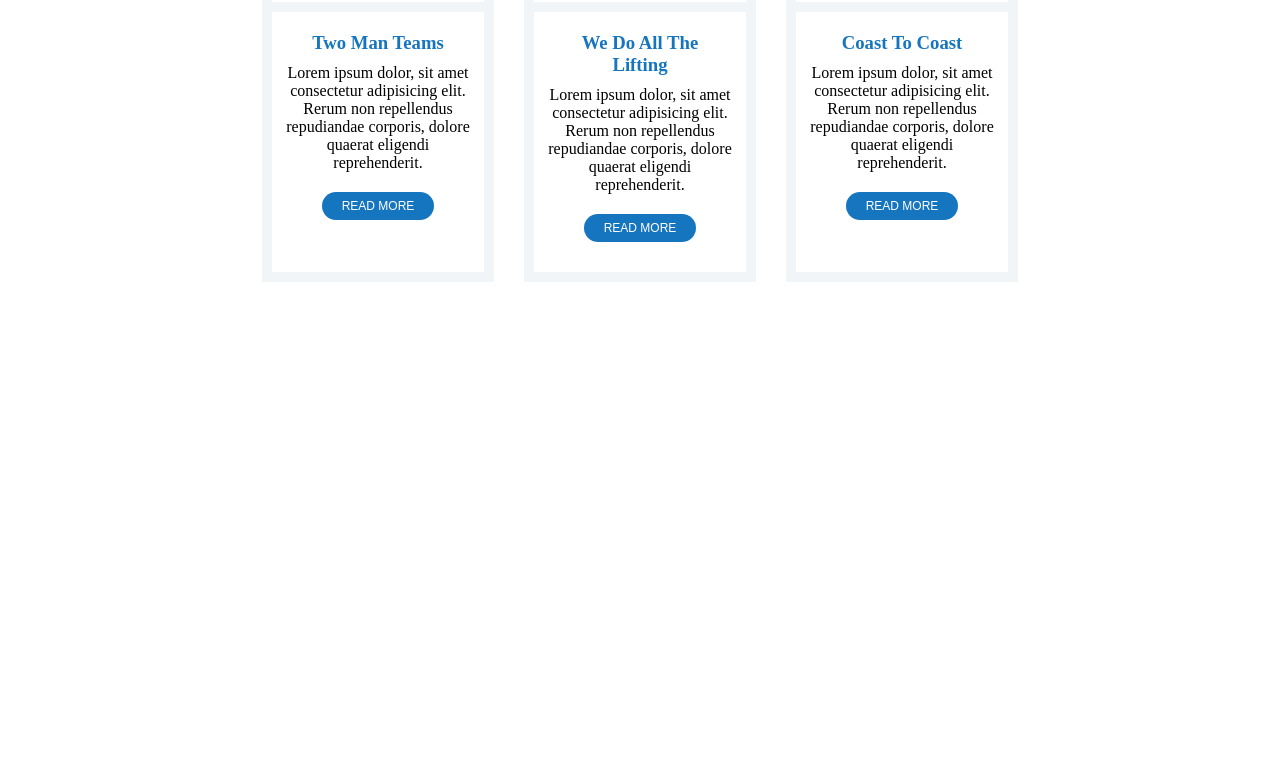
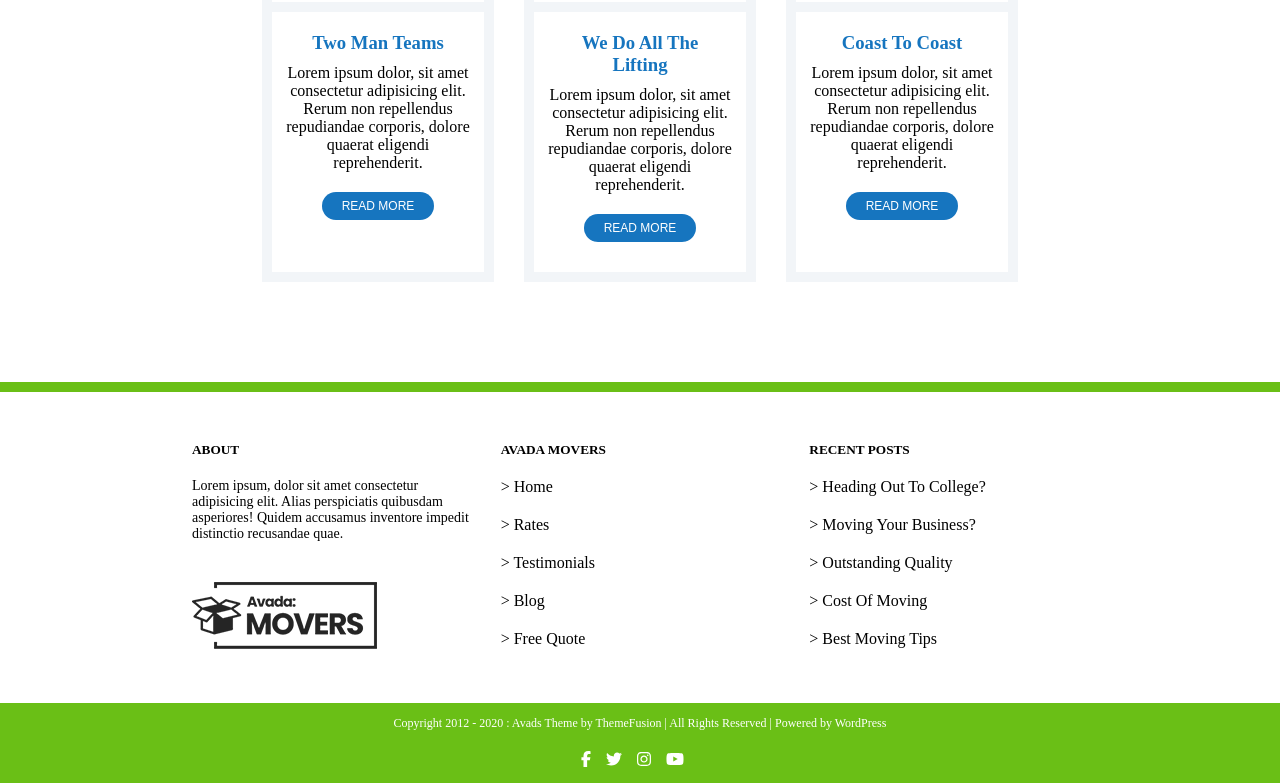
Before and after one commit to Paolo100s/proj-html-vuejs, a Vue app: page / in a window 1280 px wide. Shown: the part 1284-2067 px from the top of the page. Before the commit the page ends 1666 px from the top, so only its background shows below. Built offline with nearby package versions, Linux system fonts and the light colour scheme.

Commit message:
add footer

```diff
--- a/src/App.vue
+++ b/src/App.vue
@@ -2,12 +2,14 @@
 import { store } from './store';
 import PageHeader from './components/PageHeader.vue';
 import PageMain from './components/PageMain.vue';
+import PageFooter from './components/PageFooter.vue';
 
 export default {
     components: {
         store,
         PageHeader,
-        PageMain
+        PageMain,
+        PageFooter
     },
     data() {
         return {
@@ -25,6 +27,10 @@ export default {
     <main>
         <PageMain />
     </main>
+
+    <footer>
+        <PageFooter />
+    </footer>
 </template>
 
 <style lang="scss">
--- a/src/components/PageFooter.vue
+++ b/src/components/PageFooter.vue
@@ -1,7 +1,122 @@
 <script>
+import { store } from '../store';
 
+export default {
+    name: 'PageFooter',
+    data() {
+        return {
+            store
+        }
+    }
+}
 </script>
 
-<template></template>
+<template>
+    <div class="line">
+    </div>
 
-<style lang="scss"></style>
+    <div class="up_footer">
+        <div class="container">
+            <div class="row">
+                <div class="col">
+                    <h5>ABOUT</h5>
+                    <p>Lorem ipsum, dolor sit amet consectetur adipisicing elit. Alias perspiciatis quibusdam
+                        asperiores!
+                        Quidem accusamus inventore impedit distinctio recusandae quae.</p>
+                    <div>
+                        <img src="../assets/img/movers/avada-movers-logo.png" alt="img">
+                    </div>
+                </div>
+                <div class="col">
+                    <h5>AVADA MOVERS</h5>
+                    <ul>
+                        <li v-for="_ in store.moversList"><a href="#">> {{ _ }}</a></li>
+                    </ul>
+                </div>
+                <div class="col">
+                    <h5>RECENT POSTS</h5>
+                    <ul>
+                        <li v-for="_ in store.posts"><a href="#">> {{ _ }}</a></li>
+                    </ul>
+                </div>
+            </div>
+        </div>
+    </div>
+
+    <div class="down_footer">
+        <div class="container">
+            <div>
+                <span>Copyright 2012 - 2020 : Avads Theme by ThemeFusion | All Rights Reserved | Powered by WordPress
+                </span>
+            </div>
+            <div>
+                <a href="#"><font-awesome-icon icon="fa-brands fa-facebook-f" /></a>
+                <a href="#"><font-awesome-icon icon="fa-brands fa-twitter" /></a>
+                <a href="#"><font-awesome-icon icon="fa-brands fa-instagram" /></a>
+                <a href="#"><font-awesome-icon icon="fa-brands fa-youtube" /></a>
+            </div>
+        </div>
+    </div>
+</template>
+
+<style lang="scss">
+@use '../styles/partials/variables.scss' as *;
+@use '../styles/general.scss';
+
+.line {
+    height: 10px;
+    background-color: $secondary;
+}
+
+.up_footer {
+    padding: 50px 0;
+
+    .row {
+        gap: 20px;
+    }
+
+    .col {
+        flex-basis: calc((100% / 3) - 20px);
+    }
+
+    p {
+        padding: 20px 0 40px;
+        font-size: 14px;
+    }
+
+    li {
+        padding-top: 20px;
+    }
+
+    a {
+        color: $black;
+
+        &:hover {
+            color: $secondary;
+        }
+    }
+}
+
+.down_footer {
+    height: 80px;
+    background-color: $secondary;
+    text-align: center;
+    color: $white;
+
+    .container {
+        div {
+            padding: 10px 0;
+        }
+    }
+
+    span {
+        font-size: 12px;
+
+    }
+
+    a {
+        color: $white;
+        padding-right: 15px;
+    }
+}
+</style>
--- a/src/store.js
+++ b/src/store.js
@@ -14,5 +14,7 @@ export const store = reactive({
         image: 'src/assets/img/movers/avada-movers-servicetwophoto-final-200x128.jpg',
         title: 'Coast To Coast'
     }
-    ]
+    ],
+    moversList: ['Home', 'Rates', 'Testimonials', 'Blog', 'Free Quote'],
+    posts: ['Heading Out To College?', 'Moving Your Business?', 'Outstanding Quality', 'Cost Of Moving', 'Best Moving Tips']
 })
```
